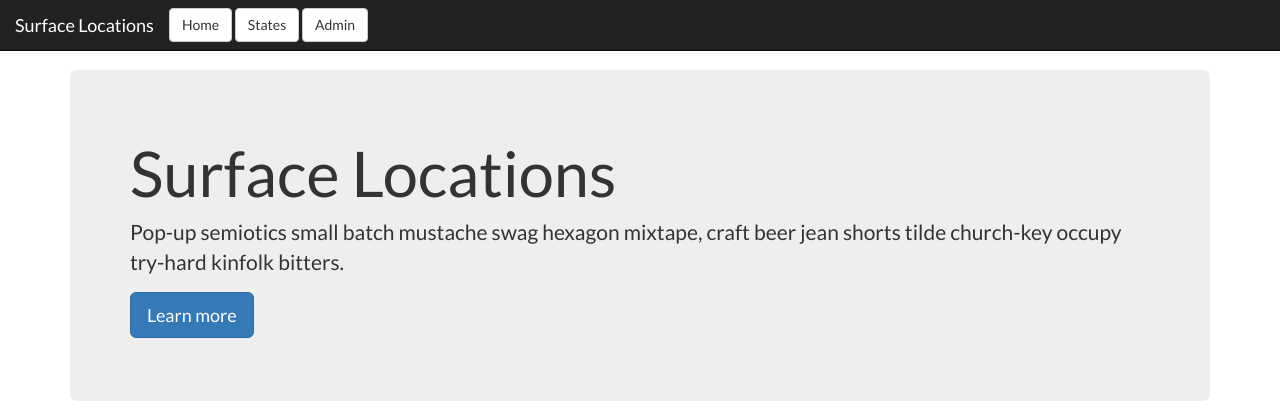
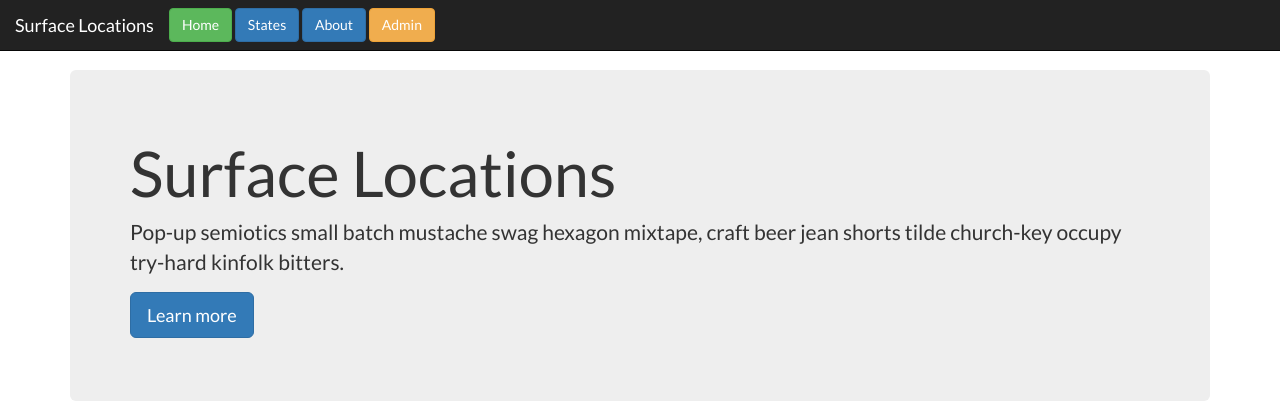
Before and after one commit to mikebarkas/surface-locations, a Django app: page / in a window 1280 px wide. Shown: the top 420 px of the page. Run offline with Django 3.2, Linux system fonts and the light colour scheme; some libraries are stand-ins or nearby versions.

Commit message:
Issue-45: Add url tags for links.

```diff
--- a/templates/index.html
+++ b/templates/index.html
@@ -5,7 +5,7 @@
   <div class="jumbotron">
     <h1>Surface Locations</h1>
     <p>Pop-up semiotics small batch mustache swag hexagon mixtape, craft beer jean shorts tilde church-key occupy try-hard kinfolk bitters.</p>
-    <p><a class="btn btn-primary btn-lg" href="#" role="button">Learn more</a></p>
+    <p><a class="btn btn-primary btn-lg" href="{% url 'about' %}" role="button">Learn more</a></p>
   </div>
 </div>
 {% endblock %}
--- a/templates/nav.html
+++ b/templates/nav.html
@@ -7,8 +7,9 @@
       </a>
     </div>
 
-    <a class="btn btn-default navbar-btn" href="/">Home</a>
-    <a class="btn btn-default navbar-btn" href="/state/">States</a>
-    <a class="btn btn-default navbar-btn" href="/admin">Admin</a>
+    <a class="btn btn-success navbar-btn" href="{% url 'index' %}">Home</a>
+    <a class="btn btn-primary navbar-btn" href="{% url 'state' %}">States</a>
+    <a class="btn btn-primary navbar-btn" href="{% url 'about' %}">About</a>
+    <a class="btn btn-warning navbar-btn" href="/admin">Admin</a>
   </div>
 </nav>
```
Also changed, not shown: templates/basic_pages/about.html (added, +9 -0 lines).
